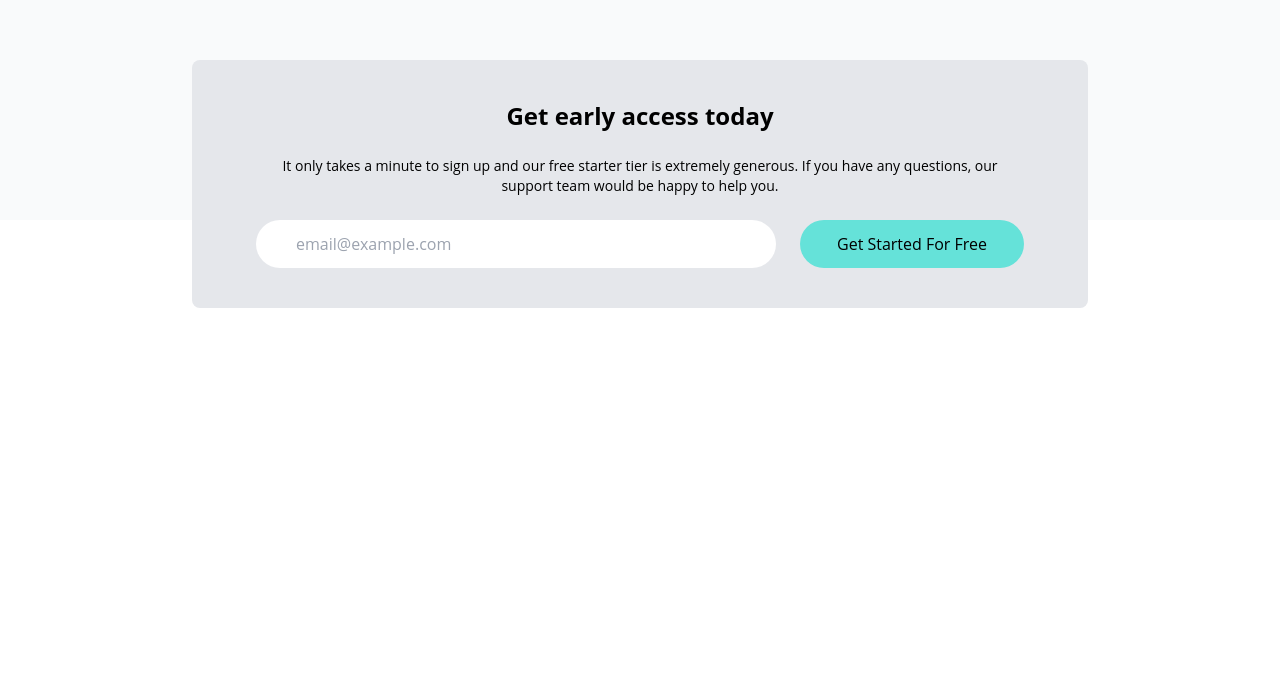
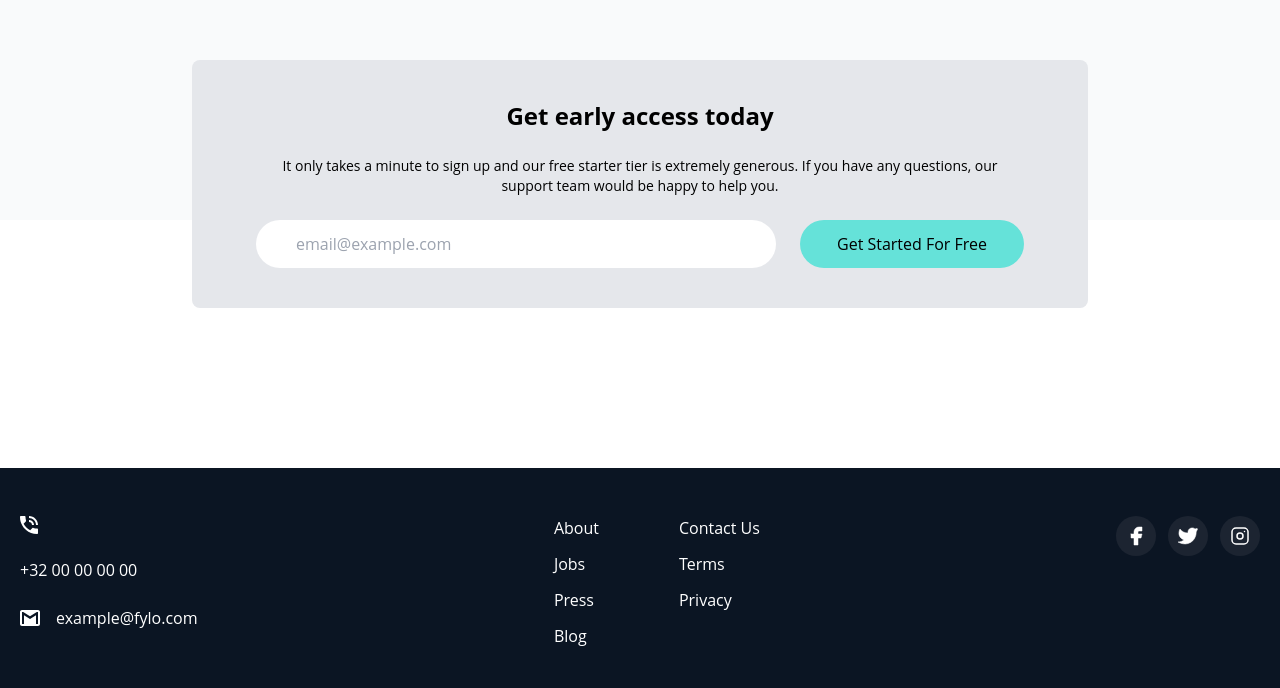
Before and after one commit to TaurBjorn/file-website-tailwindcss, a website: page index.html in a window 1280 px wide. Shown: the part 3280-3968 px from the top of the page. Before the commit the page ends 3748 px from the top, so only its background shows below. Drawn offline with Linux system fonts and the light colour scheme.

Commit message:
added footer with link and socials

```diff
--- a/index.html
+++ b/index.html
@@ -274,5 +274,62 @@
         </div>
       </div>
     </section>
+
+    <!--footer-->
+    <footer class="bg-darkBlue2 text-white">
+      <div class="container mx-auto pt-12 px-5 pb-10">
+        <!--flex container-->
+        <div class="flex flex-col justify-between space-y-24 md:flex-row md:space-y-0">
+          <!--Email & Phone-->
+          <div class="mt-10 space-y-6">
+            <div class="flex items-center space-x-3 md:-mt-10">
+              <div class="w-6">
+                <img src="images/icon-phone.svg" alt="" class="scale-10">
+              </div>
+            </div>
+            <div>+32 00 00 00 00</div>
+            <div class="flex items-center space-x-3 md:-mt-10">
+              <div class="w-6">
+                <img src="images/icon-email.svg" alt="" class="scale-10">
+              </div>
+              <div>example@fylo.com</div>
+            </div>
+          </div>
+          <!--Menus-->
+          <div class="flex flex-col space-y-10 text-xl md:text-base md:space-x-20 md:space-y-0 md:flex-row">
+            <div class="flex flex-col space-y-3">
+              <a href="#">About</a>
+              <a href="#">Jobs</a>
+              <a href="#">Press</a>
+              <a href="#">Blog</a>
+            </div>
+            <div class="flex flex-col space-y-3">
+              <a href="#">Contact Us</a>
+              <a href="#">Terms</a>
+              <a href="#">Privacy</a>
+            </div>
+          </div>
+
+          <!--Social-->
+          <div class="flex justify-center pb-10 space-x-3">
+            <div>
+              <a href="#">
+                <img src="images/facebook.svg" alt="" class="p-2 bg-darkBlue rounded-full ficon">
+              </a>
+            </div>
+            <div>
+              <a href="#">
+                <img src="images/twitter.svg" alt="" class="p-2 bg-darkBlue rounded-full ficon">
+              </a>
+            </div>
+            <div>
+              <a href="#">
+                <img src="images/instagram.svg" alt="" class="p-2 bg-darkBlue rounded-full ficon">
+              </a>
+            </div>
+          </div>
+        </div>
+      </div>
+    </footer>
   </body>
 </html>
--- a/input.css
+++ b/input.css
@@ -1,3 +1,9 @@
 @tailwind base;
 @tailwind components;
 @tailwind utilities;
+
+.ficon:hover {
+    filter: invert(80%) sepia(37%) saturate(7048%)
+    hue-rotate(132deg)
+        brightness(105%) contrast(104%);
+}
```
Also changed, not shown: css/style.css.
